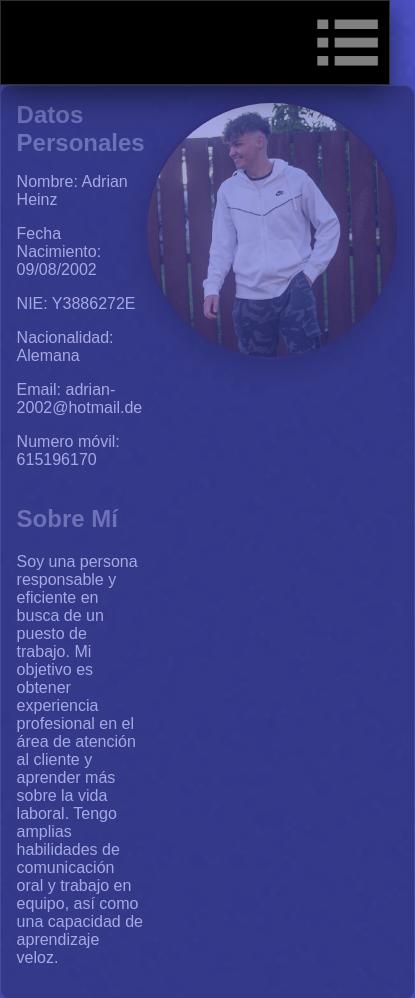
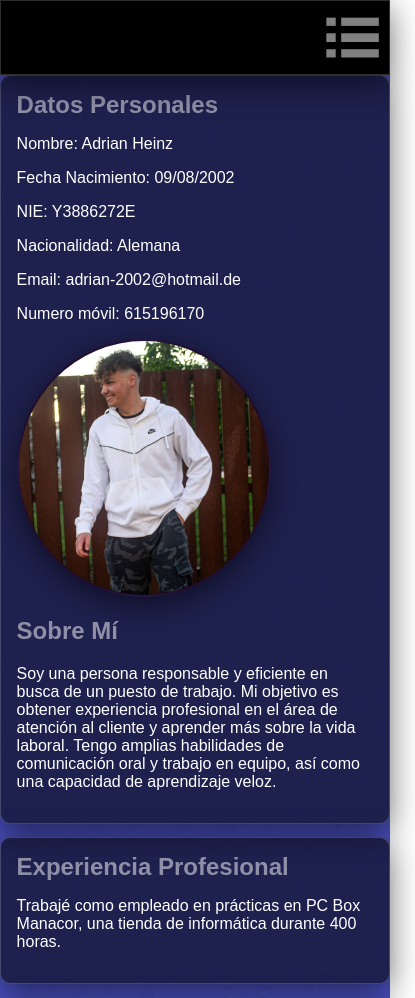
Before and after one commit to aheinz15563/project, a plain HTML site: page index.html in a window 390 px wide. Shown: the top 998 px of the page, 415 px wide, since content can reach past the window. Drawn offline with Linux system fonts and the light colour scheme.

Commit message:
Arreglat un problema amb el Sistema Responsive en el Footer. Falta Javascript

```diff
--- a/css.css
+++ b/css.css
@@ -78,7 +78,7 @@ header{
     font-size: 1.2rem;
     margin-right: 10%;
 
-    }
+}
 
 .header-ul{
 
@@ -134,14 +134,17 @@ main{
 section{
 
     background: rgba(0, 0, 0, 0.6);
+
     box-shadow: 0 8px 32px 0 rgba(0, 0, 0, 0.57);
     backdrop-filter: blur( 4px );
     -webkit-backdrop-filter: blur( 4px );
+
     border-radius: 10px;
     border: 1px solid rgba( 255, 255, 255, 0.18 );
+
     padding: 4%;
-    margin-bottom: 2%;
-    margin: 1%;
+    margin: 1% 1% 2% 1%;
+
     opacity: 0.5;
     transition: 1s;
 
@@ -161,13 +164,13 @@ section:hover{
     width: 250px;
 
     border-radius: 50%;
+    border: 2px solid rgba(255, 0, 183, 0.093);
+
     box-shadow: 0 8px 32px 0 rgba(0, 0, 0, 0.57);
     backdrop-filter: blur( 4px );
     -webkit-backdrop-filter: blur( 4px );
-    border: 2px solid rgba(255, 0, 183, 0.093);
 
 }
-
 
 
 table{
@@ -222,27 +225,8 @@ footer{
 
 @media (max-width: 800px) {
 
-    main{
 
-        margin: 0px;
-        padding: 0px;
-        gap: 2%;
-
-
-    }
-
-    .container-secondary{
-
-        gap: 4%;
-
-
-    }
-
-    section{
-
-        margin: 0px;
-
-    }
+    /* HEADER */
 
     header{
 
@@ -264,13 +248,39 @@ footer{
     .menu-image{
 
         display:block;
-        width: 75px;
+        width: 65px;
 
     }
 
-    footer{
+    /* MAIN */
 
-        margin-top: 9%;
+    main{
+
+        gap: 1%;
+        margin: 0px 0px 60px 0px;
+
+    }
+
+    .sub-container-main{
+
+        display: grid;
+        grid-template-columns: auto;
+
+    }
+
+    .container-secondary{
+
+        gap: 4%;
+
+
+    }
+
+    section{
+
+        margin: 0px;
+        opacity: 1;
+
+
     }
 
 
```
